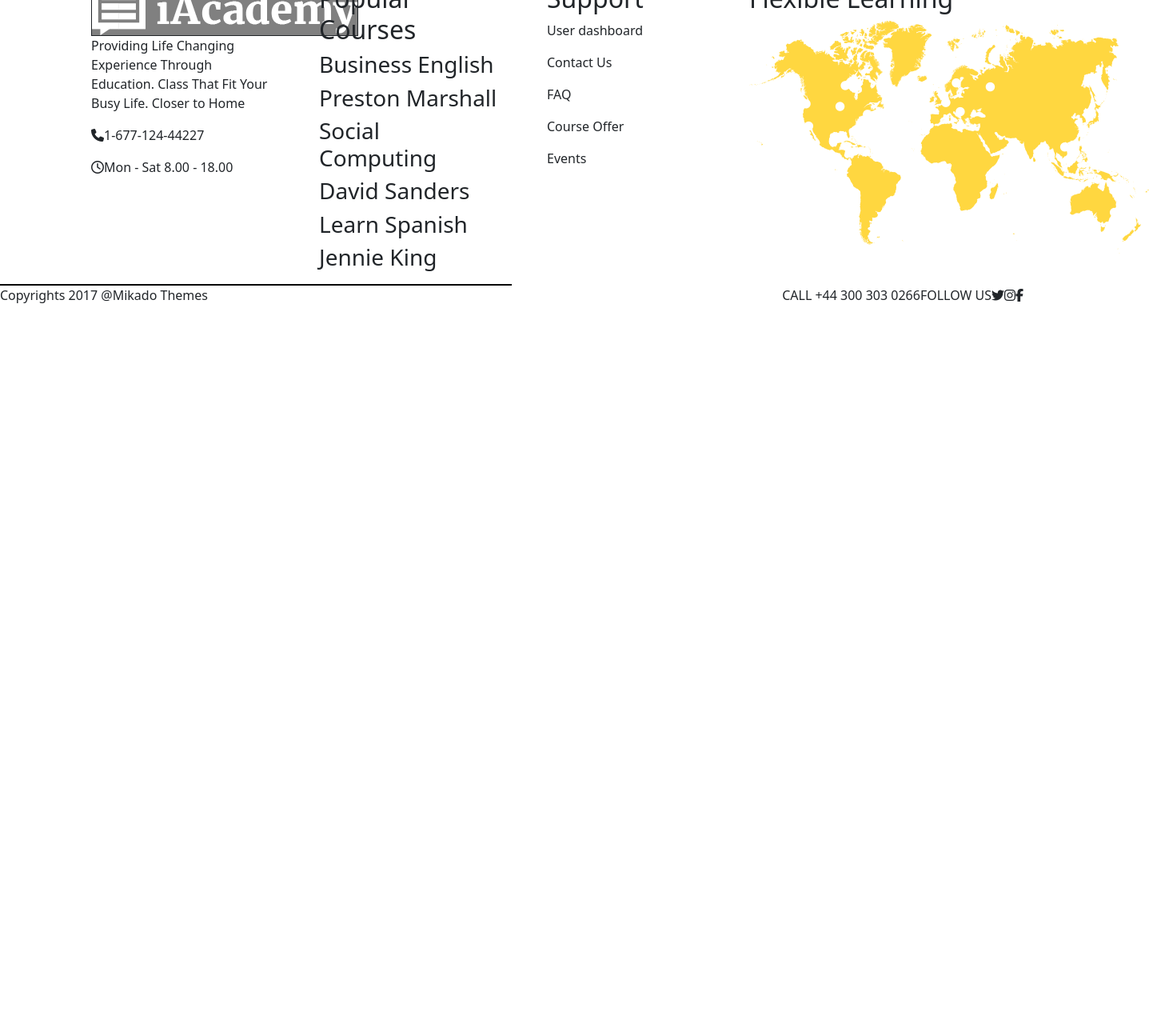
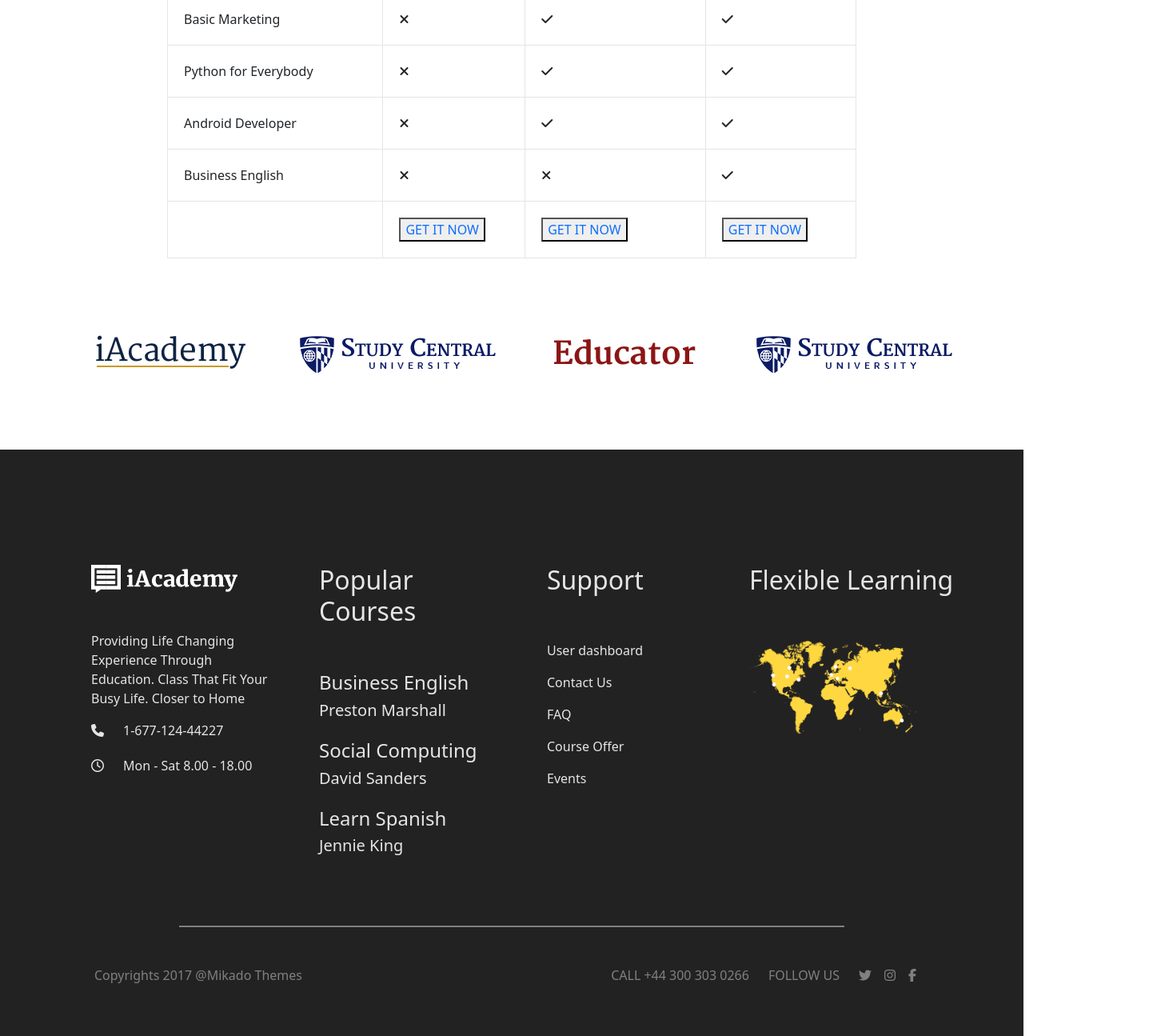
Before and after one commit to ClaudioPerrone/proj-html-vuejs, a Vue app: page / in a window 1280 px wide. Shown: the part 5738-7033 px from the top of the page at 80% size, 1437 px wide, since content can reach past the window. Before the commit the page ends 6135 px from the top, so only its background shows below. Built offline with nearby package versions, Linux system fonts and the light colour scheme.

Commit message:
Feat: added footer section

```diff
--- a/src/components/PageFooter.vue
+++ b/src/components/PageFooter.vue
@@ -5,40 +5,40 @@
 </script>
 
 <template>
-    <footer>
-        <div class="container">
-            <div class="row">
+    <footer class="pt-5">
+        <div class="container py-5">
+            <div class="row pt-5">
                 <div class="col-3">
                     <ul>
-                        <img class="provaprova" src="../assets/img/logo-light.png" alt="">
+                        <img class="pb-5" src="../assets/img/logo-light.png" alt="">
                         <li><p>Providing Life Changing Experience Through Education. Class That Fit Your Busy Life. Closer to Home</p></li>
-                        <p><i class="fa-solid fa-phone"></i>1-677-124-44227</p>
-                        <p><i class="fa-regular fa-clock"></i>Mon - Sat 8.00 - 18.00</p>
+                        <p class="pb-1"><i class="fa-solid fa-phone pe-4"></i>1-677-124-44227</p>
+                        <p><i class="fa-regular fa-clock pe-4"></i>Mon - Sat 8.00 - 18.00</p>
                     </ul>
                 </div>
                 <div class="col-3">
                     <ul>
-                        <li>
+                        <li class="pb-5">
                             <h2>Popular Courses</h2>
                         </li>
-                        <li>
-                            <h3>Business English</h3>
-                            <h3>Preston Marshall</h3>
+                        <li class="pb-3">
+                            <h4>Business English</h4>
+                            <h5>Preston Marshall</h5>
                         </li>
-                        <li>
-                            <h3>Social Computing</h3>
-                            <h3>David Sanders</h3>
+                        <li class="pb-3">
+                            <h4>Social Computing</h4>
+                            <h5>David Sanders</h5>
                         </li>
-                        <li>
-                            <h3>Learn Spanish</h3>
-                            <h3>Jennie King</h3>
+                        <li class="pb-3">
+                            <h4>Learn Spanish</h4>
+                            <h5>Jennie King</h5>
                         </li>
                     </ul>
                 </div>
                 <div class="col-3">
                     <div>
                         <ul>
-                            <li><h2>Support</h2></li>
+                            <li class="pb-5"><h2>Support</h2></li>
                             <li><p>User dashboard</p></li>
                             <li><p>Contact Us</p></li>
                             <li><p>FAQ</p></li>
@@ -48,23 +48,25 @@
                     </div>
                 </div>
                 <div class="col-3">
-                    <h2>Flexible Learning</h2>
+                    <h2 class="pb-5">Flexible Learning</h2>
                     <img src="../assets/img/footer-img-1.png" alt="">
                 </div>
             </div>
         </div>
-        <div class="line d-flex justify-content-center"></div>
-        <div class="d-flex justify-content-between">
+        <div class="line container d-flex justify-content-center"></div>
+        <div class="container">
+            <div class="row">
+                <div class="col-12 d-flex justify-content-between p-5">
                     <div>
                         <p>Copyrights 2017 @Mikado Themes</p>
                     </div>
-            <div class="d-flex justify-content-between">
-                <p>CALL +44 300 303 0266</p>
-                <p>FOLLOW US</p>
-                <div>
-                    <i class="fa-brands fa-twitter"></i>
-                    <i class="fa-brands fa-instagram"></i>
-                    <i class="fa-brands fa-facebook-f"></i>
+                    <div class="d-flex justify-content-between align-items-center">
+                        <p class="pe-4">CALL +44 300 303 0266</p>
+                        <p class="pe-4">FOLLOW US</p>
+                        <i class="fa-brands fa-twitter pe-3 pb-3"></i>
+                        <i class="fa-brands fa-instagram pe-3 pb-3"></i>
+                        <i class="fa-brands fa-facebook-f pe-3 pb-3"></i>
+                    </div>
                 </div>
             </div>
         </div>
@@ -75,19 +77,32 @@
 
     @use '../style/partials/variables' as *;
 
-    .provaprova {
-        border: 1px solid;
-        background-color: gray;
-    }
+    footer {
+        background-color: $color-black;
+        color: $color-grey-1;
 
         .line {
-        border: 1px solid black;
+            border: 1px solid $color-grey-2;
             height: 1px;
-        width: 50%;
+            width: 65%;
         }
 
         li {
             list-style: none;
         }
 
+        .col-12 {
+            color: $color-grey-2;
+        }
+
+        .col-3 {
+            img {
+                width: 80%;
+            }
+        }
+
+
+    }
+
+
 </style>
--- a/src/components/PageMain.vue
+++ b/src/components/PageMain.vue
@@ -239,14 +239,16 @@
 <!--
     THE TRUSTED NAME (6th SECTION)
  -->
+    <section class="sixth-section">
         <div class="container">
-        <section class="row d-flex justify-content-center">
+            <div class="row">
+                <div class="col-12 d-flex justify-content-center">
                     <table>
                         <thead>
                             <tr>
                                 <td>
                                     <div>
-                                <h2>Save un to 40% by paying weekly</h2>
+                                        <h2>Save up to 40% <br> by paying <br> weekly</h2>
                                     </div>
                                 </td>
                                 <td>
@@ -407,16 +409,22 @@
                             </tr>
                         </tbody>
                     </table>
+                </div>
+            </div>
+        </div>
     </section>
-    </div>
 
  <!----------------------------------->
 
 <!--
     THE TRUSTED NAME (7th SECTION)
+
+    DONE -------DA PUSHARE-------
  -->
-    <div class="container">
+    <section class="seventh-section py-5">
+        <div class="container py-5">
             <div class="row">
+                <div class="col-12">
                     <div class="d-flex justify-content-between">
                         <div>
                             <img src="../assets/img/h5-client-5.png" alt="">
@@ -433,6 +441,8 @@
                     </div>
                 </div>
             </div>
+        </div>
+    </section>
 
 </template>
 
@@ -604,4 +614,24 @@
         }
 
     }
+/*-----------------------------------------
+
+    SAVE UP TO 40% (6th SECTION)
+
+-----------------------------------------*/
+    .sixth-section {
+        td {
+            padding: 20px;
+            border: 1px solid $color-grey-1;
+        }
+    }
+/*-----------------------------------------
+
+    FOUR ACADEMY (7th SECTION)
+
+-----------------------------------------*/
+    .seventh-section {
+
+    }
+
 </style>
--- a/src/style/partials/_variables.scss
+++ b/src/style/partials/_variables.scss
@@ -18,6 +18,10 @@ $color-alpha-4: #FFFFFF80;
 $color-grey-1: #E5E5E5;
 $color-grey-2: #808080;
 /*-----------------------------------
+            BLACK
+------------------------------------*/
+$color-black: #222222;
+/*-----------------------------------
             BLUE
 ------------------------------------*/
 $color-blue: #40C4FF;
```
Lines whose indentation alone changed are shown as unchanged.
